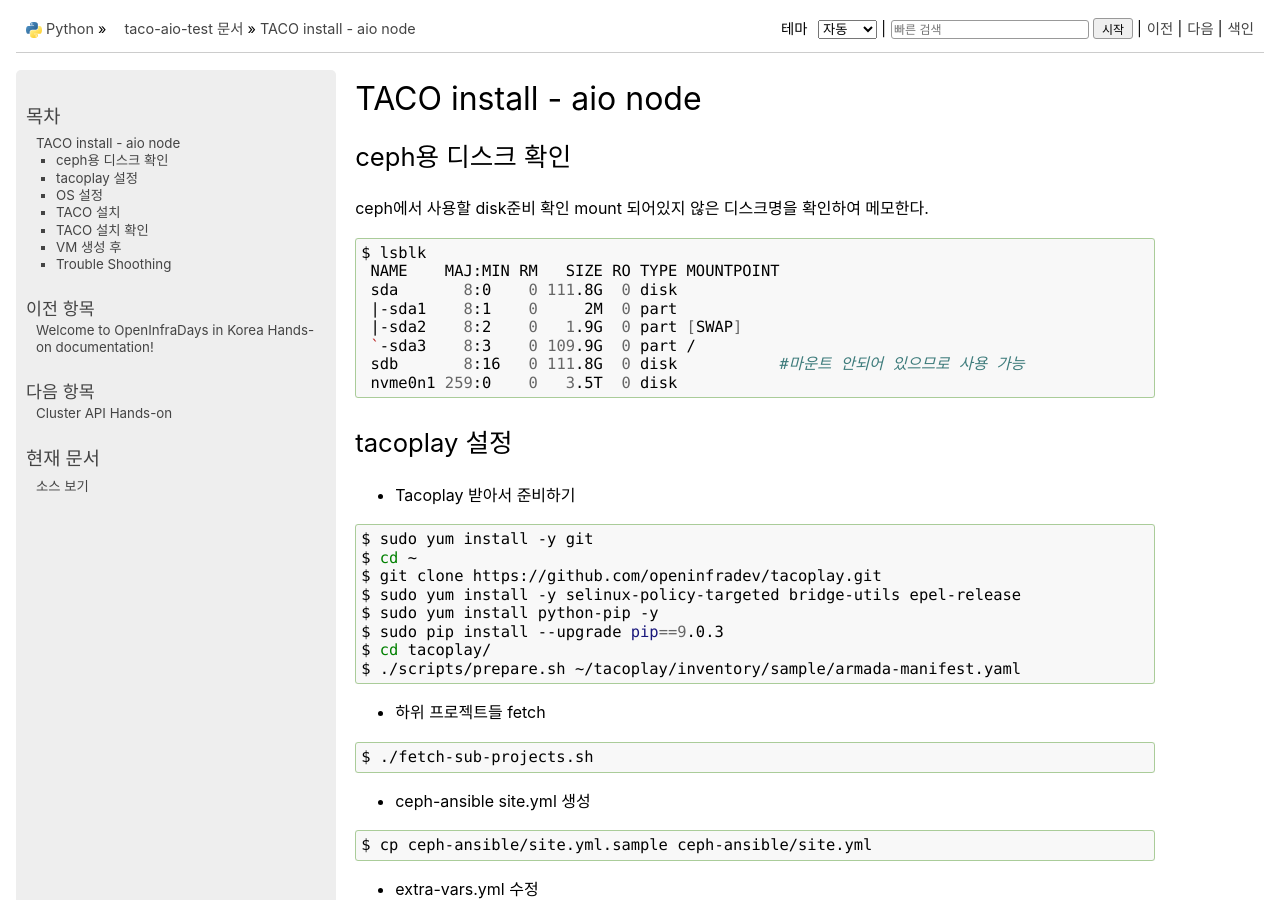
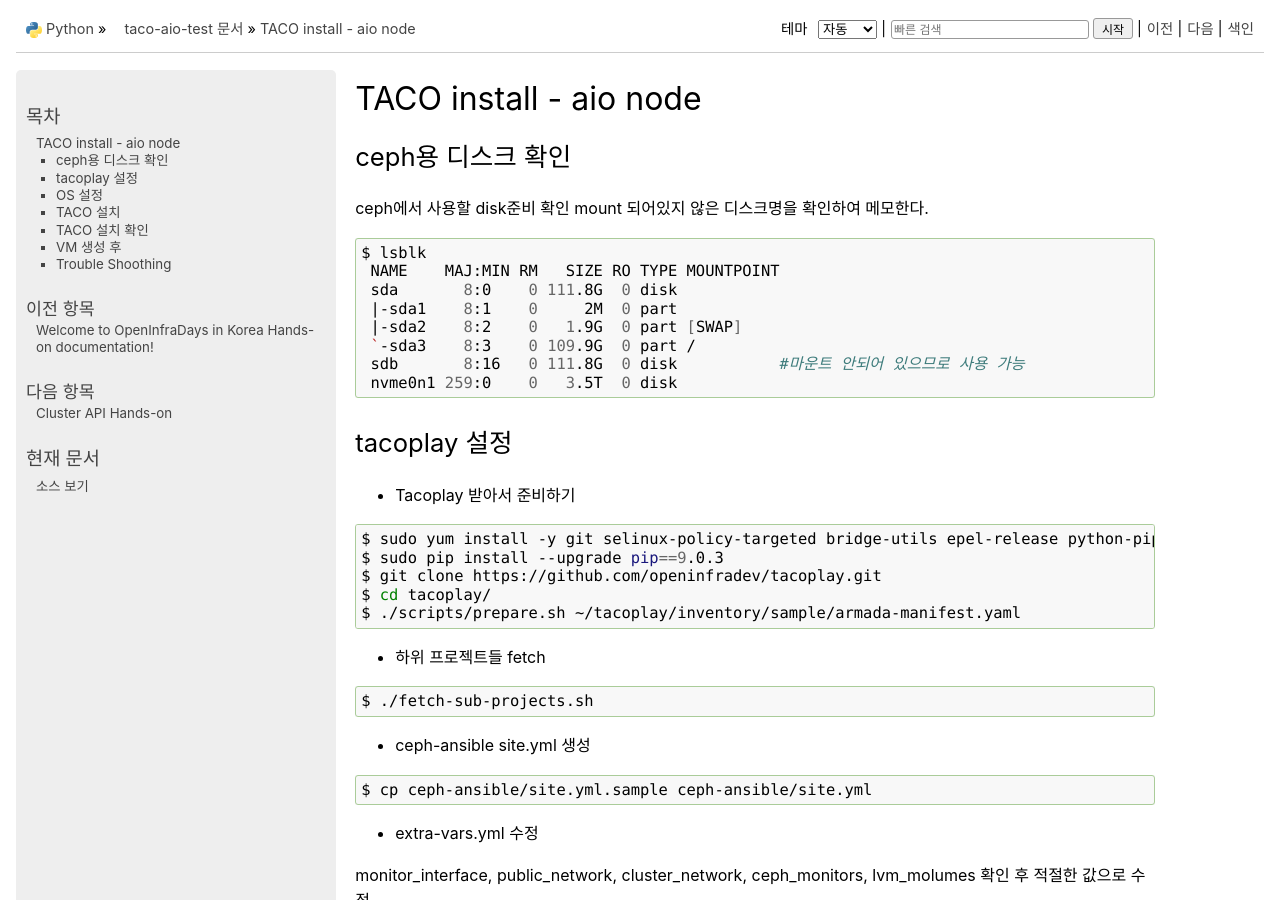
Before and after one commit to openinfradev/openinfraday-2019-handson-docs, a Sphinx documentation site: the page built from docs/source/taco-aio.rst, in a window 1280 px wide and 900 px high. Built offline with Sphinx 7.4.7, drawn with Linux system fonts in a browser that asks for light colours.

Commit message:
Update taco-aio.rst

```diff
--- a/docs/source/taco-aio.rst
+++ b/docs/source/taco-aio.rst
@@ -27,12 +27,9 @@ tacoplay 설정
 
 .. code-block:: bash
 
-   $ sudo yum install -y git
-   $ cd ~
+   $ sudo yum install -y git selinux-policy-targeted bridge-utils epel-release python-pip
+   $ sudo pip install --upgrade pip==9.0.3
    $ git clone https://github.com/openinfradev/tacoplay.git
-   $ sudo yum install -y selinux-policy-targeted bridge-utils epel-release
-   $ sudo yum install python-pip -y
-   $ sudo pip install --upgrade pip==9.0.3
    $ cd tacoplay/
    $ ./scripts/prepare.sh ~/tacoplay/inventory/sample/armada-manifest.yaml
 
```
